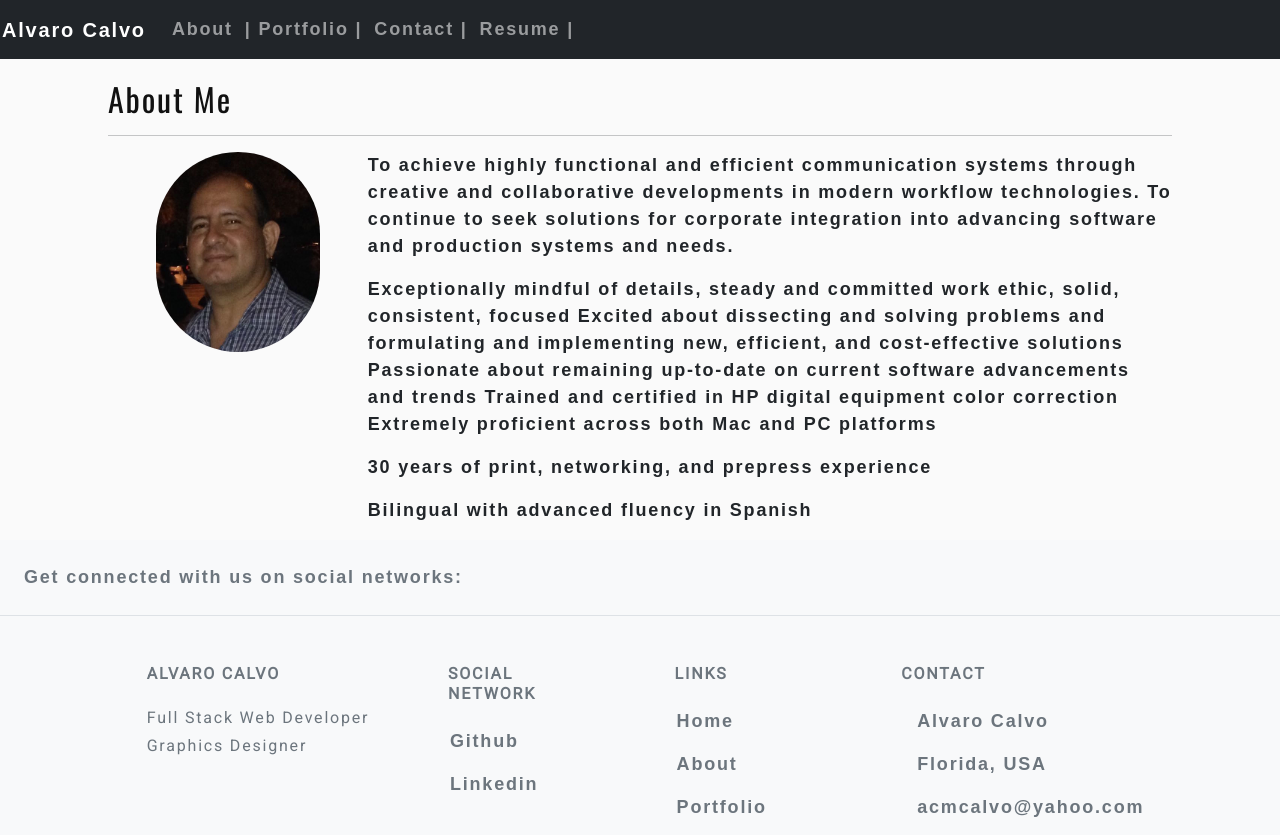
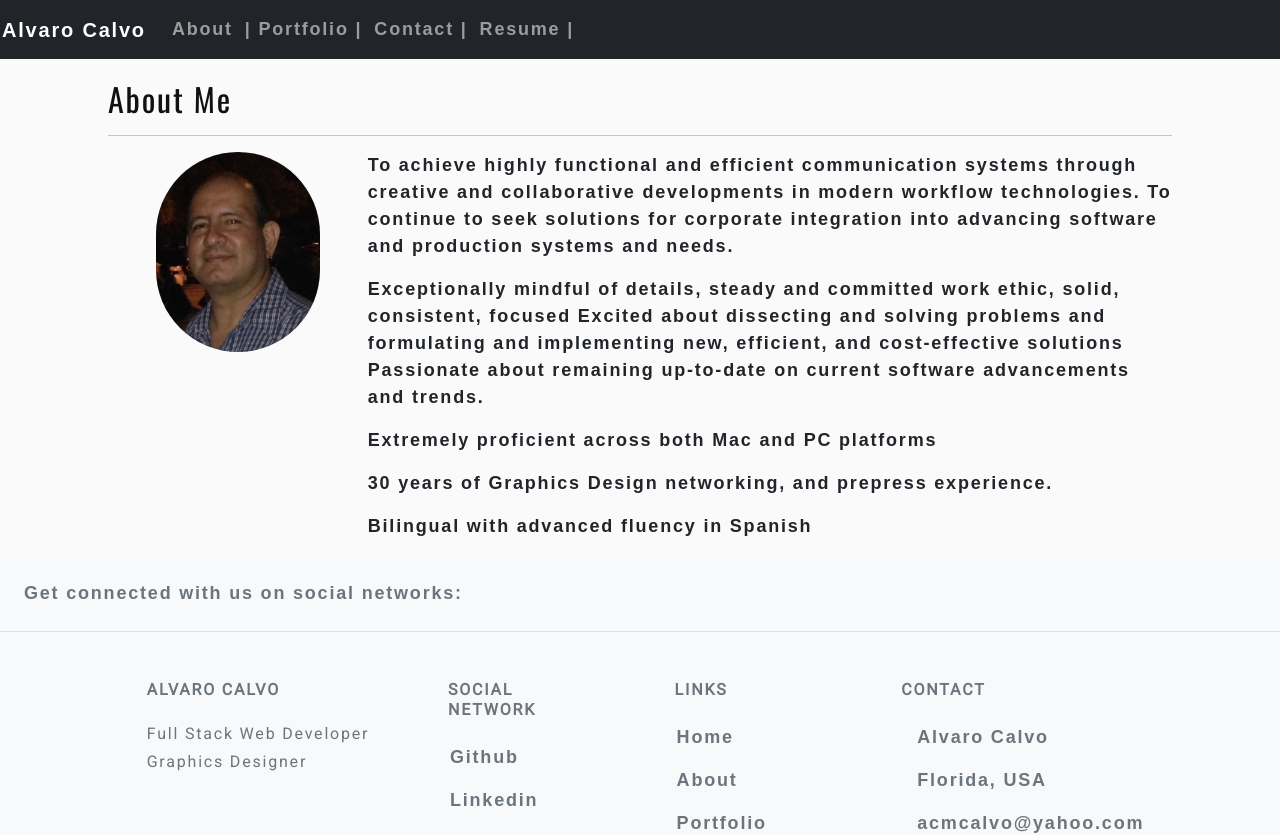
Before and after one commit to acmcalvo/acm-portfolio-react-new, a React (Create React App) app: page /#/about in a window 1280 px wide. Shown: the top 835 px of the page. Built offline with nearby package versions, Linux system fonts and the light colour scheme; a web font is replaced by a local one.

Commit message:
about change and main

```diff
--- a/src/components/about/About.js
+++ b/src/components/about/About.js
@@ -24,13 +24,15 @@ function About() {
 <p>
 Exceptionally mindful of details, steady and committed work ethic, solid, consistent, focused
 Excited about dissecting and solving problems and formulating and implementing new, efficient, and cost-effective solutions
-Passionate about remaining up-to-date on current software advancements and trends
-Trained and certified in HP digital equipment color correction
+<p>
+Passionate about remaining up-to-date on current software advancements and trends.
+</p>
+
 <p>
 Extremely proficient across both Mac and PC platforms
 </p>
 <p>
-30  years of print, networking, and prepress experience
+30  years of Graphics Design networking, and prepress experience.
 </p>
 Bilingual with advanced fluency in Spanish
           </p>
--- a/src/components/main/Main.js
+++ b/src/components/main/Main.js
@@ -13,7 +13,7 @@ function Main() {
             <hr class="divider" />
           </div>
           <div className="col-lg-8 align-self-baseline">
-            <p className="text-white-75 mb-5">
+            <p className="text-white mb-5">
               I am a full stack web developer looking to build a more intuitive
               user experience on the web. I pursue certificate in full stack
               developer from the University of Central Florida bootcamp, with
```
